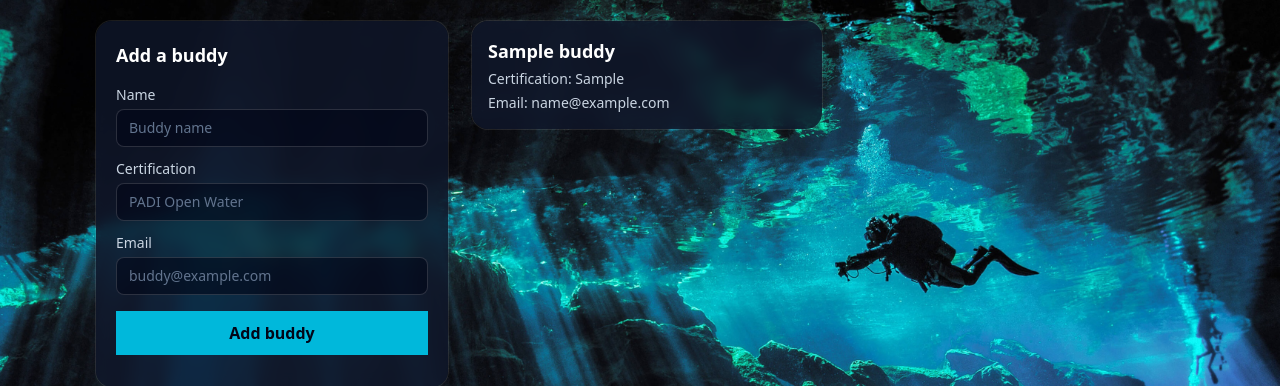
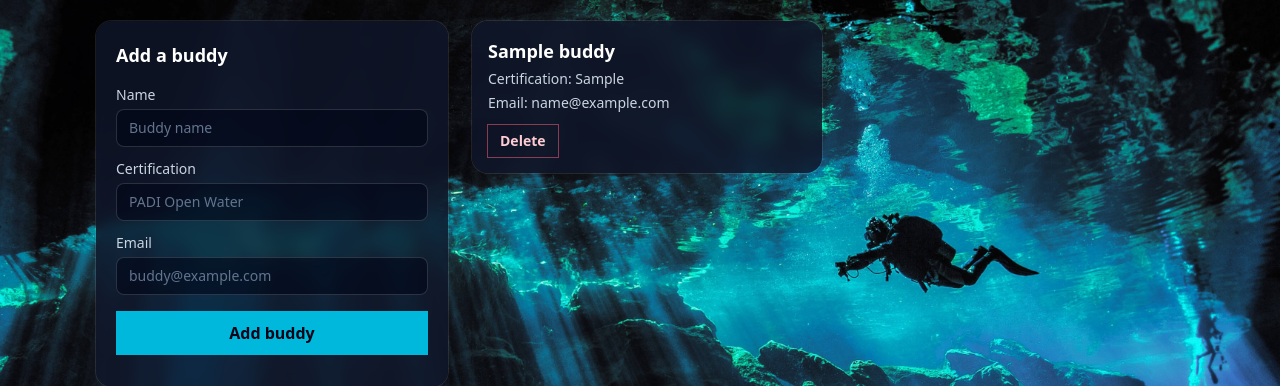
Before and after one commit to juanhorma/cs326project, a Node server app: page /buddies in a window 1280 px wide. Shown: the part 83-469 px from the top of the page. Run offline with Node 20, Linux system fonts and the light colour scheme; a user stored in the database is signed in; tables that the repository leaves empty hold one stand-in row (values such as "Sample post"); style sheets or scripts are compiled from the project's sources; some libraries are stand-ins or nearby versions.

Commit message:
Add delete buttons

```diff
--- a/public/buddies.js
+++ b/public/buddies.js
@@ -22,7 +22,21 @@ const buildBuddyListItem = (buddy) => {
       detail.textContent = `${label}: ${buddy[prop]}`;
       item.append(detail);
     }
-  }
+    }
+
+  const remove = document.createElement("button");
+  remove.type = "button";
+  remove.className =
+    "mt-3 px-3 py-1.5 text-sm font-semibold text-rose-200 ring-1 ring-rose-400/50 transition hover:bg-rose-500/20 disabled:opacity-60";
+  remove.setAttribute("aria-label", `Delete ${buddy.name}`);
+  remove.setAttribute("hx-delete", `/buddies/${buddy.id}`);
+  remove.setAttribute("hx-target", "closest li");
+  remove.setAttribute("hx-swap", "outerHTML");
+  remove.setAttribute("hx-confirm", "Delete this buddy?");
+  remove.setAttribute("hx-disabled-elt", "this");
+  remove.textContent = "Delete";
+  item.append(remove);
+
   return item;
 };
 
@@ -64,7 +78,9 @@ form.addEventListener("submit", async (event) => {
       body: JSON.stringify(buddy),
     });
 
-    list.append(buildBuddyListItem(saved));
+    const item = buildBuddyListItem(saved);
+    list.append(item);
+    htmx.process(item);
     emptyMessage.hidden = true;
     form.reset();
   } catch (error) {
--- a/views/buddies.ejs
+++ b/views/buddies.ejs
@@ -5,8 +5,24 @@
     <meta name="viewport" content="width=device-width, initial-scale=1" />
     <link rel="stylesheet" href="/output.css" />
     <title>DIVELOG - Dive Buddies</title>
+        <meta
+      name="htmx-config"
+      content='{
+        "timeout": 5000,
+        "responseHandling": [
+          { "code": "204", "swap": false },
+          { "code": "[23]..", "swap": true },
+          { "code": "[45]..", "swap": true, "error": true, "target": "#status", "swapOverride": "innerHTML" }
+        ]
+      }'
+    >
+    <script src="https://unpkg.com/htmx.org@2.0.4"></script>
+
   </head>
-  <body class="min-h-screen bg-slate-950 bg-[url('/background.jpg')] bg-cover bg-fixed bg-center text-slate-100 antialiased">
+  <body class="min-h-screen bg-slate-950 bg-[url('/background.jpg')] bg-cover bg-fixed bg-center text-slate-100 antialiased"
+  hx-on::before-request="document.querySelector('#status').textContent = ''"
+    hx-on::send-error="document.querySelector('#status').textContent = 'Could not reach the server.'"
+    hx-on::timeout="document.querySelector('#status').textContent = 'The server did not answer within five seconds.'">
     <div class="mx-auto max-w-6xl px-4 py-6 sm:px-6 lg:px-8">
       <header class="mb-6 flex flex-col gap-4 sm:flex-row sm:items-end sm:justify-between">
         <div>
@@ -45,7 +61,8 @@
       <p id="form-error" role="alert" class="mt-3 text-sm text-rose-300"></p>
         </section>
 
-        <section class="min-w-0">
+        <section class="flex min-w-0 flex-col gap-4">
+        <%- include('partials/status') %>
 
       <p id="buddies-empty" class="rounded-2xl bg-slate-900/80 p-6 text-center text-slate-300 ring-1 ring-white/10 backdrop-blur"<% if (buddies.length > 0) { %> hidden<% } %>>No dive buddies saved yet.</p>
 
@@ -55,6 +72,16 @@
             <h3 class="text-lg font-semibold text-white"><%= buddy.name %> </h3>
             <% if (buddy.certification) { %><p class="mt-1 text-sm break-all text-slate-300">Certification: <%= buddy.certification %></p><% } %>
             <% if (buddy.email) { %><p class="mt-1 text-sm break-all text-slate-300">Email: <%= buddy.email %></p><% } %>
+                        <button
+              type="button"
+              class="mt-3 px-3 py-1.5 text-sm font-semibold text-rose-200 ring-1 ring-rose-400/50 transition hover:bg-rose-500/20 disabled:opacity-60"
+              aria-label="Delete <%= buddy.name %>"
+              hx-delete="/buddies/<%= buddy.id %>"
+              hx-target="closest li"
+              hx-swap="outerHTML"
+              hx-confirm="Delete this buddy?"
+              hx-disabled-elt="this"
+            >Delete</button>
           </li>
         <% }) %>
       </ul>
```
Also changed, not shown: views/partials/dive-item.ejs (+13 -1 lines).
